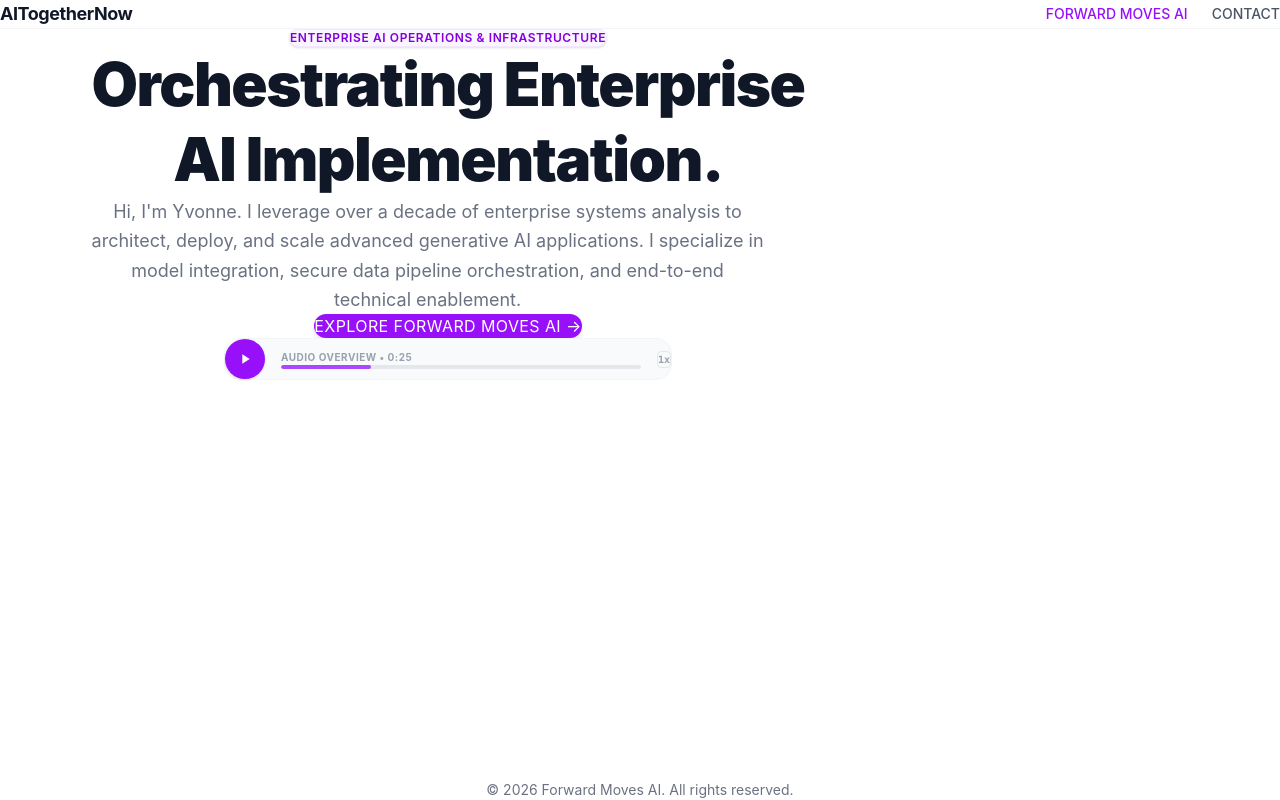
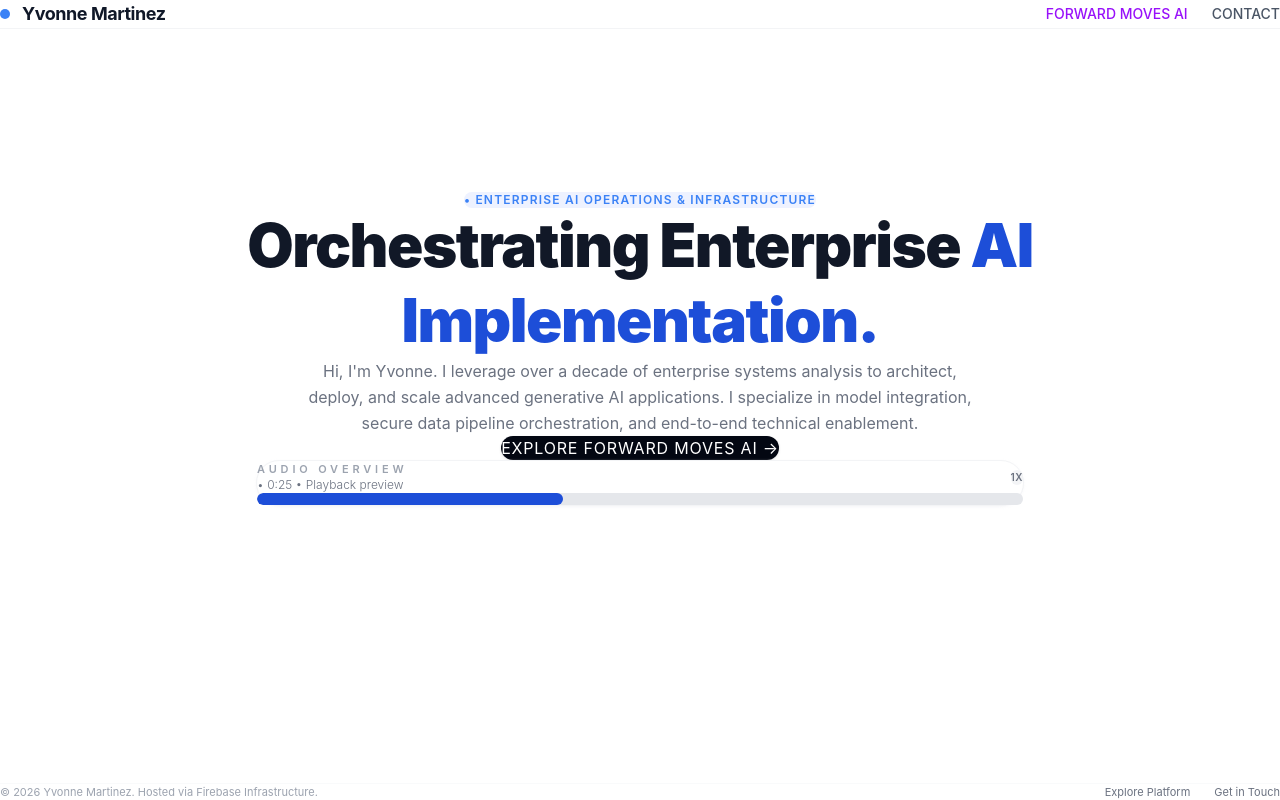
Before and after one commit to yvonneim/ai-ym-portfolio, a React (Vite) app: page / in a window 1280 px wide. Built offline with nearby package versions, Linux system fonts and the light colour scheme.

Commit message:
Configure pixel-perfect minimalist layout for PortfolioHome matching image_76387e.png layout

```diff
--- a/src/components/layout/Footer.jsx
+++ b/src/components/layout/Footer.jsx
@@ -2,9 +2,11 @@
 
 export default function Footer() {
   return (
-    <footer className="bg-white text-gray-500 text-sm py-10">
-      <div className="max-w-7xl mx-auto text-center px-6">
-        <p>© 2026 Forward Moves AI. All rights reserved.</p>
+    <footer className="w-full bg-white border-t border-gray-50 px-12 py-6 text-[11px] text-[#9CA3AF] flex items-center justify-between">
+      <p>© 2026 Yvonne Martinez. Hosted via Firebase Infrastructure.</p>
+      <div className="flex items-center gap-6">
+        <button type="button" className="text-[#6B7280] hover:text-gray-900 transition-colors">Explore Platform</button>
+        <button type="button" className="text-[#6B7280] hover:text-gray-900 transition-colors">Get in Touch</button>
       </div>
     </footer>
   )
--- a/src/components/layout/Navbar.jsx
+++ b/src/components/layout/Navbar.jsx
@@ -6,15 +6,9 @@
   return (
     <header className="bg-white border-b border-gray-100 sticky top-0 z-50 px-6 py-4">
       <div className="max-w-7xl mx-auto flex items-center justify-between">
-        <div className="flex items-center gap-2 cursor-pointer" onClick={() => setView('home')}>
-          {!isHome && (
-            <div className="w-8 h-8 bg-purple-600 rounded-full flex items-center justify-center text-white font-bold text-sm shadow-sm">
-              F.
-            </div>
-          )}
-          <span className="font-bold text-gray-900 tracking-tight text-lg">
-            {isHome ? 'AITogetherNow' : 'Forward Moves'}
-          </span>
+        <div className="flex items-center gap-3 cursor-pointer" onClick={() => setView('home')}>
+          {isHome && <span className="w-2.5 h-2.5 rounded-full bg-[#3B82F6]" />}
+          <span className="font-bold text-gray-900 tracking-tight text-lg">Yvonne Martinez</span>
         </div>
         <nav className="flex items-center gap-6 text-sm font-medium text-gray-600">
           {isHome ? (
--- a/src/components/sections/PortfolioHome.jsx
+++ b/src/components/sections/PortfolioHome.jsx
@@ -2,44 +2,39 @@
 
 export default function PortfolioHome({ setView }) {
   return (
-    <div className="flex flex-col items-center space-y-8 text-center max-w-4xl mx-auto px-6 py-16">
-      <div className="inline-flex items-center gap-2 bg-purple-50 border border-purple-100 text-purple-700 px-4 py-1.5 rounded-full text-xs font-semibold tracking-wider uppercase shadow-sm">
-        Enterprise AI Operations & Infrastructure
+    <div className="min-h-[80vh] flex flex-col justify-center items-center py-20 px-6">
+      <div className="inline-flex items-center gap-2 bg-[#EEF2FF] text-[#3B82F6] px-4 py-2 rounded-full text-xs font-semibold tracking-widest uppercase mb-10">
+        • ENTERPRISE AI OPERATIONS & INFRASTRUCTURE
       </div>
-      <div className="space-y-6">
-        <h2 className="text-5xl md:text-6xl font-black text-gray-900 tracking-tight max-w-4xl mx-auto leading-tight">
-          Orchestrating Enterprise <br />
-          <span className="text-gray-900">AI Implementation.</span>
+
+      <h2 className="text-5xl md:text-6xl font-black text-[#111827] tracking-tight text-center max-w-4xl leading-tight mb-6">
+        Orchestrating Enterprise <span className="text-[#1D4ED8]">AI Implementation.</span>
       </h2>
-        <p className="text-lg text-gray-500 max-w-2xl mx-auto leading-relaxed">
+
+      <p className="text-[#6B7280] max-w-2xl text-center leading-relaxed mb-10">
         Hi, I'm Yvonne. I leverage over a decade of enterprise systems analysis to architect, deploy, and scale advanced generative AI applications. I specialize in model integration, secure data pipeline orchestration, and end-to-end technical enablement.
       </p>
-      </div>
-      <div className="flex flex-col items-center space-y-8 w-full">
-        <div className="flex justify-center w-full">
+
       <button
         type="button"
         onClick={() => setView('forward-moves')}
-            className="bg-purple-600 hover:bg-purple-500 text-white font-semibold text-sm tracking-wide px-8 py-4 rounded-xl shadow-md transition-all hover:-translate-y-0.5 cursor-pointer"
+        className="bg-[#030712] hover:bg-[#111827] text-white text-xs font-bold tracking-wider px-8 py-4 rounded-xl shadow-sm transition-all hover:-translate-y-0.5"
       >
         EXPLORE FORWARD MOVES AI →
       </button>
+
+      <div className="mt-10 w-full max-w-3xl bg-white border border-gray-100 rounded-3xl p-6 shadow-sm shadow-gray-100/60">
+        <div className="flex items-center justify-between gap-4 mb-4">
+          <div>
+            <div className="text-[11px] uppercase tracking-[0.35em] text-[#9CA3AF] font-semibold mb-2">Audio Overview</div>
+            <div className="text-xs text-[#6B7280] font-light">• 0:25 • Playback preview</div>
           </div>
-        <div className="max-w-md w-full mx-auto bg-gray-50 border border-gray-100 rounded-2xl p-4 flex flex-col sm:flex-row items-center gap-4">
-          <button type="button" className="w-10 h-10 bg-purple-600 hover:bg-purple-500 rounded-full flex items-center justify-center text-white transition-all cursor-pointer shadow-sm">
-            <svg className="w-4 h-4 fill-current ml-0.5" viewBox="0 0 24 24">
-              <path d="M8 5v14l11-7z" />
-            </svg>
-          </button>
-          <div className="flex-grow text-left space-y-2">
-            <div className="text-[10px] font-bold tracking-wider text-gray-400 uppercase">Audio Overview • 0:25</div>
-            <div className="h-1 bg-gray-200 rounded-full overflow-hidden">
-              <div className="h-full w-1/4 bg-purple-500 rounded-full" />
+          <div className="text-[10px] font-semibold uppercase tracking-wider text-[#6B7280] bg-[#F3F4F6] px-3 py-1 rounded-full">
+            1x
           </div>
         </div>
-          <div className="text-[10px] font-mono font-bold text-gray-400 border border-gray-200 px-1.5 py-0.5 rounded">
-            1x
-          </div>
+        <div className="h-3 rounded-full bg-[#E5E7EB] overflow-hidden">
+          <div className="h-full w-2/5 rounded-full bg-[#1D4ED8]" />
         </div>
       </div>
     </div>
```
Also changed, not shown: 1 other file (tests, documents, lock files or other folders). Lines whose indentation alone changed are shown as unchanged.
